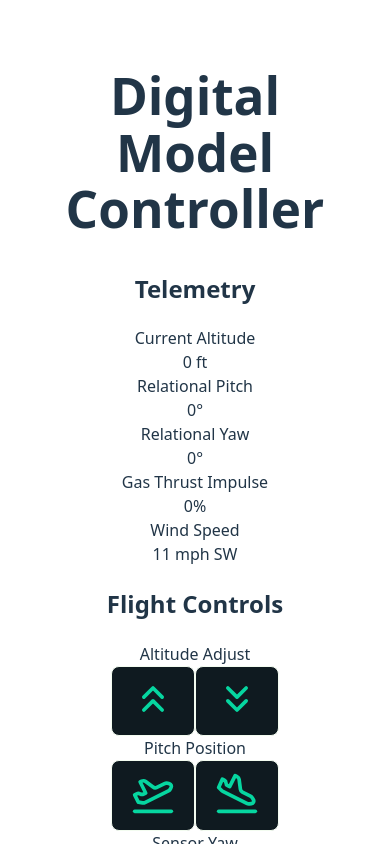
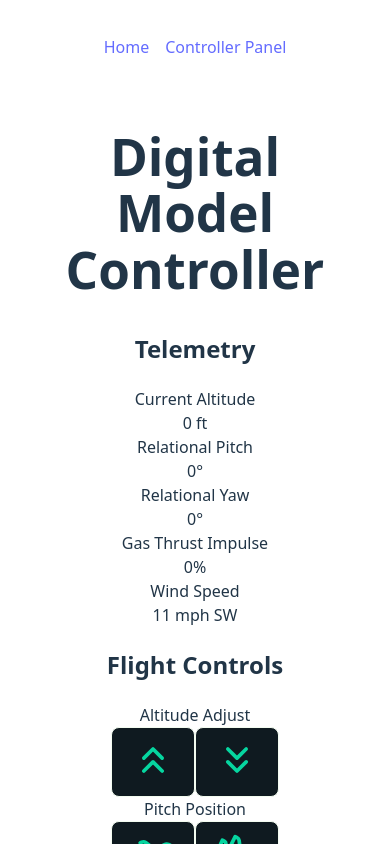
Before and after one commit to tkdguy85/model-controller, a React (Vite) app in the folder frontend/: page /model-controller/controls in a window 390 px wide. Shown: the top 844 px of the page. Built offline with nearby package versions, Linux system fonts and the light colour scheme.

Commit message:
Added nav

```diff
--- a/frontend/src/App.jsx
+++ b/frontend/src/App.jsx
@@ -2,10 +2,12 @@ import './css/App.css'
 import { Routes, Route } from 'react-router-dom'
 import Home from './pages/Home.jsx'
 import ModelControllerPage from './pages/ModelControllerPage.jsx'
+import Nav from './components/Nav.jsx'
 
 function App() {
   return (
     <div>
+      <Nav />
       <main className='main-content'>
         <Routes>
           <Route path='/' element={ <Home /> }/>
--- /dev/null
+++ b/frontend/src/components/Nav.jsx
@@ -0,0 +1,15 @@
+import { Link } from "react-router-dom"
+import "../css/nav.css"
+
+function Nav() {
+  return (
+    <nav>
+      <div className="nav-container">
+        <Link className="nav-link" to="/">Home</Link>
+        <Link className="nav-link" to="/model-controller/controls">Controller Panel</Link>
+      </div>
+    </nav>
+  )
+}
+
+export default Nav
--- /dev/null
+++ b/frontend/src/css/nav.css
@@ -0,0 +1,45 @@
+.nav {
+  padding: 1rem 2rem;
+  display: flex;
+  justify-content: space-between;
+  text-align: right;
+  box-shadow: 0 2px 4px rgba(0, 0, 0, 0.1);
+}
+
+.nav-container {
+  font-size: 1.5rem;
+  font-weight: bold;
+  margin-bottom: 3rem;
+}
+
+.nav-link {
+  font-size: 1rem;
+  padding: 0.5rem 1rem;
+  border-radius: 4px;
+  transition: background-color 0.8s ease-in-out;
+  transition: color 0.8s ease-in-out;
+}
+
+.nav-link:hover {
+  background-color: rgba(255, 255, 255, 0.1);
+  color: var(--primary-white);
+}
+
+@media (max-width: 768px) {
+  .nav {
+    padding: 1rem;
+  }
+
+  .nav-container {
+    font-size: 1.2rem;
+    margin-bottom: 2rem
+  }
+
+  .nav-links {
+    gap: 1rem;
+  }
+
+  .nav-link {
+    padding: 0.5rem;
+  }
+}
```
